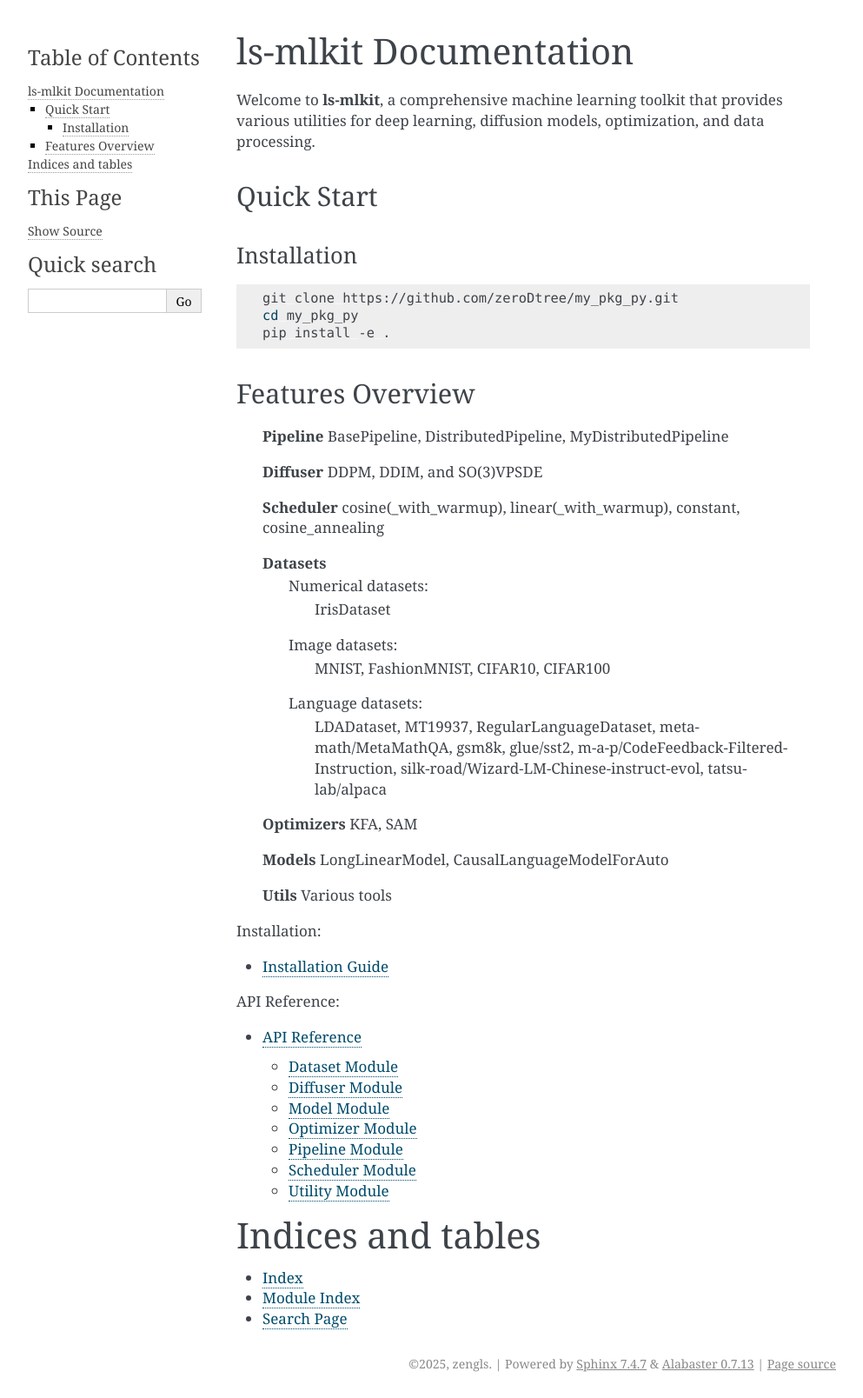
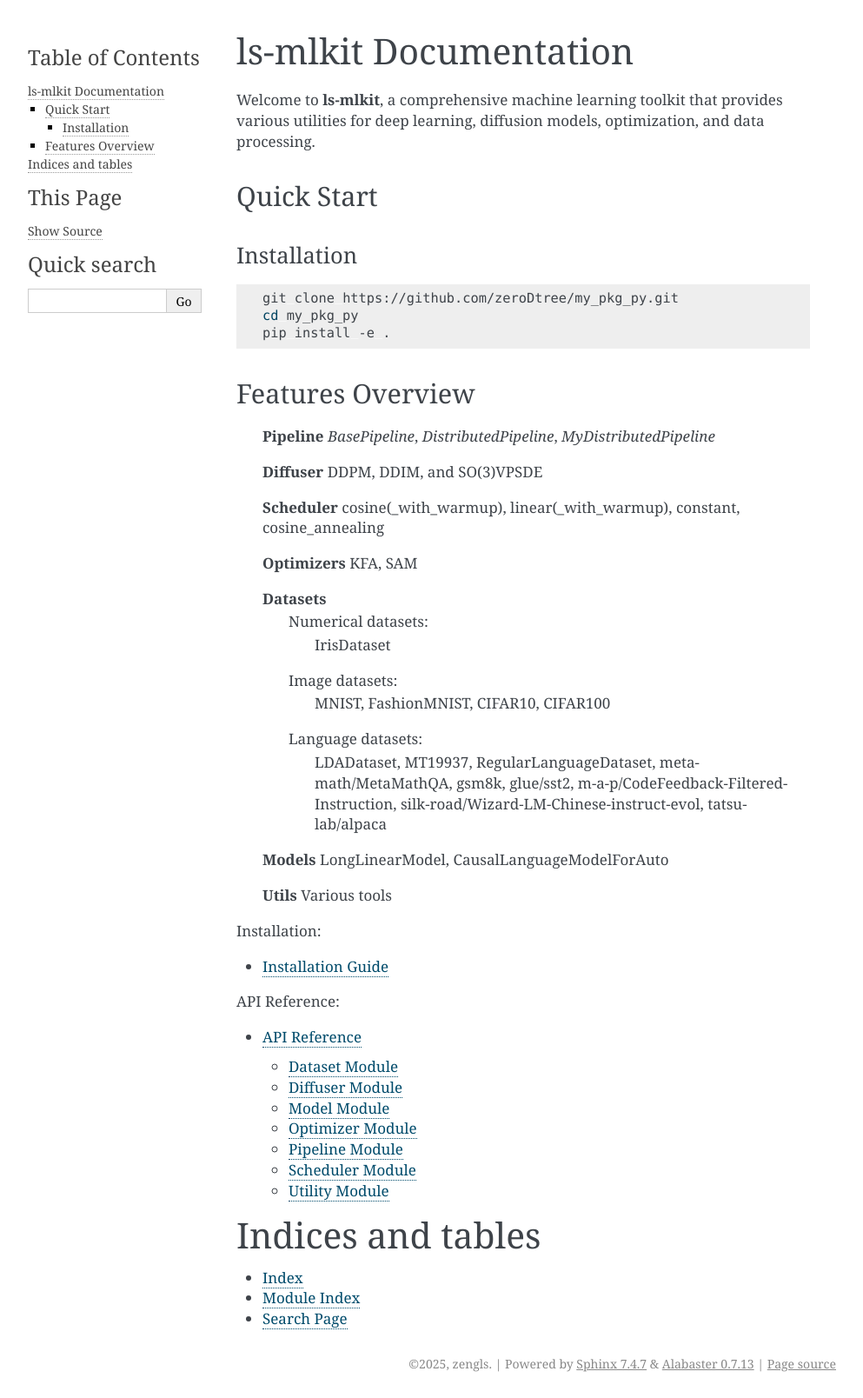
Before and after one commit to zeroDtree/my_pkg_py, a Sphinx documentation site: the page built from docs/source/index.rst, in a window 1280 px wide. Shown: the whole page at 87% size, without its empty margins (148-1141 px from the left). Built offline with Sphinx 7.4.7, drawn with Linux system fonts in a browser that asks for light colours; part of the change alters nothing that is shown.

```diff
--- a/docs/source/index.rst
+++ b/docs/source/index.rst
@@ -23,13 +23,16 @@ Features Overview
 -----------------
 
    **Pipeline**
-   BasePipeline, DistributedPipeline, MyDistributedPipeline
+   `BasePipeline`, `DistributedPipeline`, `MyDistributedPipeline`
 
    **Diffuser**
    DDPM, DDIM, and SO(3)VPSDE
 
    **Scheduler**
    cosine(_with_warmup), linear(_with_warmup), constant, cosine_annealing
+
+   **Optimizers**
+   KFA, SAM
 
    **Datasets**
       Numerical datasets:
@@ -38,9 +41,6 @@ Features Overview
          MNIST, FashionMNIST, CIFAR10, CIFAR100
       Language datasets:
          LDADataset, MT19937, RegularLanguageDataset, meta-math/MetaMathQA, gsm8k, glue/sst2, m-a-p/CodeFeedback-Filtered-Instruction, silk-road/Wizard-LM-Chinese-instruct-evol, tatsu-lab/alpaca
-
-   **Optimizers**
-   KFA, SAM
 
    **Models**
    LongLinearModel, CausalLanguageModelForAuto
```
